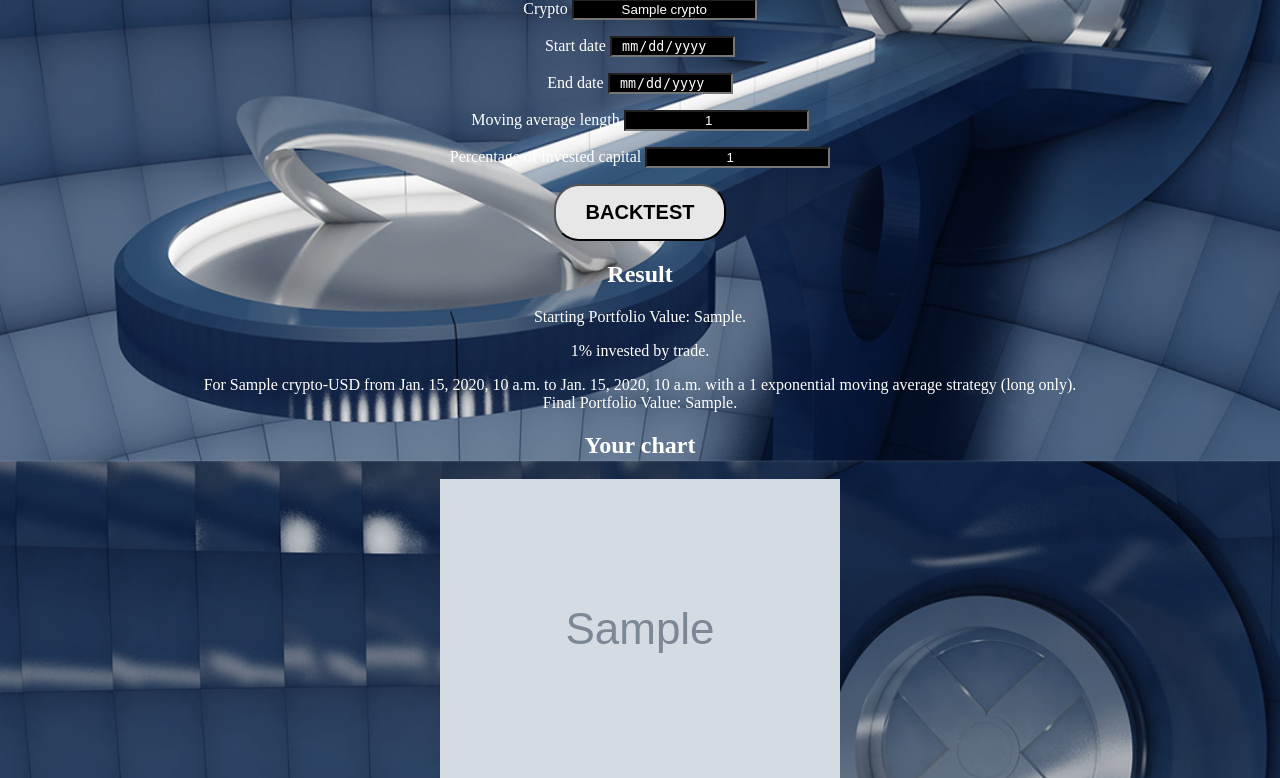
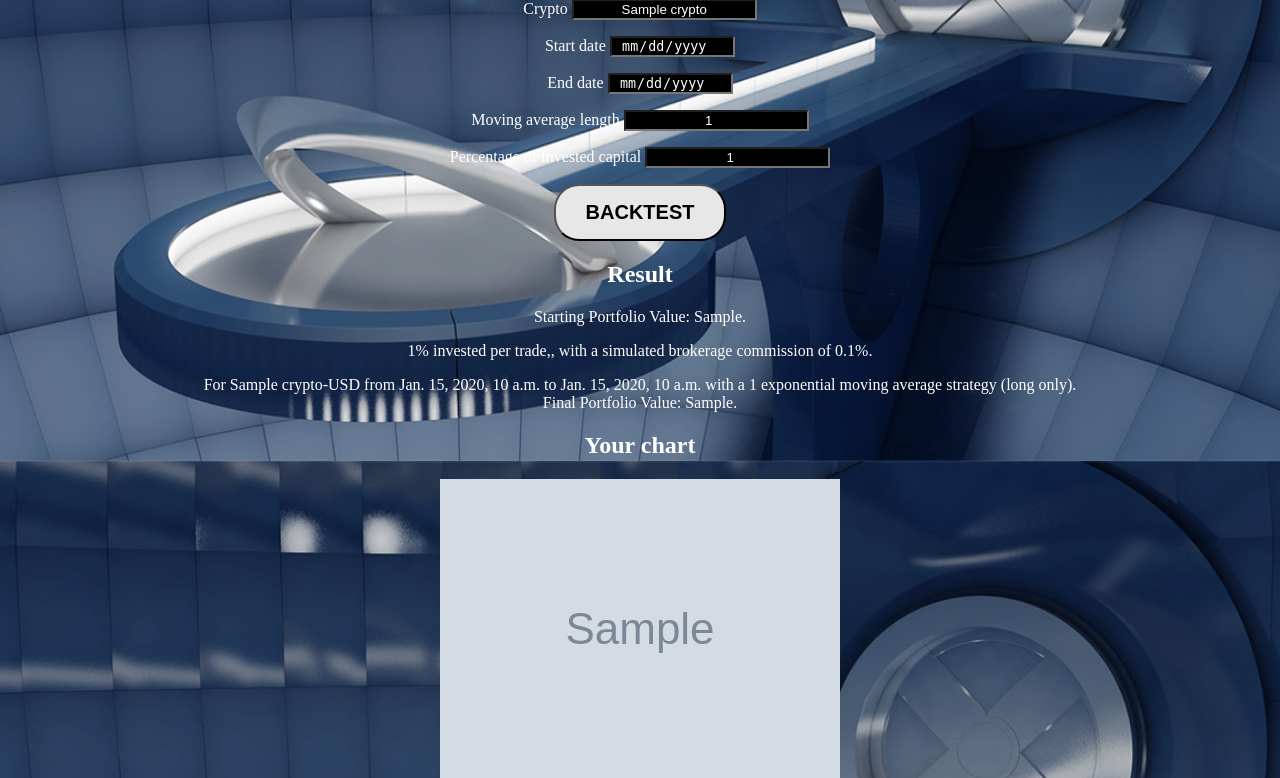
Before and after one commit to jeanpierreZ/gretaProject, a Django app: template greta/backtest/templates/backtest/index.html in a window 1280 px wide. Shown: the part 339-1117 px from the top of the page. Run offline with Django 3.2, Linux system fonts and the light colour scheme; tables that the repository leaves empty hold one stand-in row (values such as "Sample post"); the template is opened without the code that fills it: values that come from a table or form of the project are taken from there, most other values are stand-ins (such as "Sample title", 1, 10 or a date in 2020); grey boxes marked "Sample" are stand-in pictures.

Commit message:
Modify backtrader library, not to print the chart to another screen (cerebro.py) and to write data on x axis (plot.py). Modify html.

```diff
--- a/greta/backtest/templates/backtest/index.html
+++ b/greta/backtest/templates/backtest/index.html
@@ -68,8 +68,9 @@
     <h2>Result</h2>
 
     <p>Starting Portfolio Value: {{ cash_start }}.<br>
-    <p>{{ percentage }}% invested by trade.<br>
-    <p>For {{ crypto }}-USD from {{ start_date }} to {{ end_date }} with a {{ length }} exponential moving average strategy (long only).<br>
+    <p>{{ percentage }}% invested per trade,, with a simulated brokerage commission of 0.1%.<br>
+    <p>For {{ crypto }}-USD from {{ start_date }} to {{ end_date }} with a {{ length }}
+        exponential moving average strategy (long only).<br>
         Final Portfolio Value: {{ cash_end }}.</p>
 
     <h2>Your chart</h2>
```
